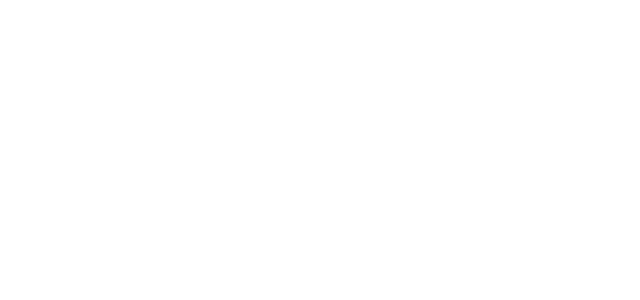
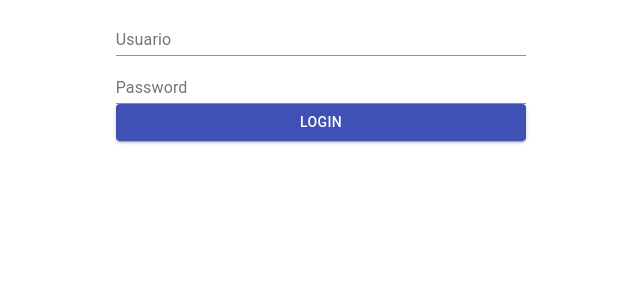
Before and after one commit to DiegoNG90/Rclase009, a React (Create React App) app: page /login in a window 1280 px wide. Shown: the top 300 px of the page, without its empty margins (319-959 px from the left). Built offline with nearby package versions, Linux system fonts and the light colour scheme.

Commit message:
El paso de aplicar la validacion con Formik y Yup es complejo. Tener en cuenta de que se saco la validacion de .min en el schema. Asi mismo, en Login.js, validationSchema debe pasar la referencia de un objeto Yup con esa configuracion.

```diff
--- a/src/Pages/Login/Login.js
+++ b/src/Pages/Login/Login.js
@@ -1,9 +1,55 @@
+import { initialValues, validationSchema } from './schemas';
+import { useFormik } from 'formik'; // Usa reducers para manejar estados de manera interna!
+import { Container, Grid, Box, TextField, Button } from '@material-ui/core';
+import * as Yup from "yup";
+
 const Login = () => {
-    return (
-        <form>
-
-        </form>
-     );
-}
+  // Validacion pre onSubmit
+  const handleLogin = ({ username, password }) => {
+    // llegado a este punto, username y password YA ESTAN VALIDADOS por mi schema: no tengo que validar más nada!
+    console.log(username, password)
+  };
+  const formik = useFormik({
+    initialValues,
+    validationSchema: Yup.object(validationSchema),
+    onSubmit: ({username, password}) => {
+      // handleLogin(obj) → Es el que va a hacer la peticion al BackEnd!
+      handleLogin({ username, password });
+    },
+  });
+  return (
+    <Container>
+      <Grid container direction="row" justifyContent="center" alignItems="center">
+        <Grid item xs={12} md={4}>
+          <form onSubmit={formik.handleSubmit}>
+            <Box mt={1}>
+              <TextField
+                type="text"
+                name="username"
+                label="Usuario"
+                onChange={formik.handleChange}
+                error={formik.errors.username}
+                fullWidth
+              />
+            </Box>
+            <Box>
+              <TextField
+                type="password"
+                name="password"
+                label="Password"
+                onChange={formik.handleChange}
+                error={formik.errors.password}
+                fullWidth
+              />
+            </Box>
+            <Box>
+                <Button type="submit" fullWidth variant="contained" color="primary">Login</Button>
+            </Box>
+          </form>
+        </Grid>
+      </Grid>
+    </Container>
+  );
+};
 
 export default Login;
--- a/src/Pages/Login/schemas.js
+++ b/src/Pages/Login/schemas.js
@@ -9,5 +9,5 @@
 
 export const validationSchema = {
     username: Yup.string().required("El campo usuario es obligatorio"),
-    password: Yup.string().min("El campo password debe contener por lo menos 5 caracteres").required("El campo password es obligatorio")
+    password: Yup.string().required("El campo password es obligatorio")
 }
```
